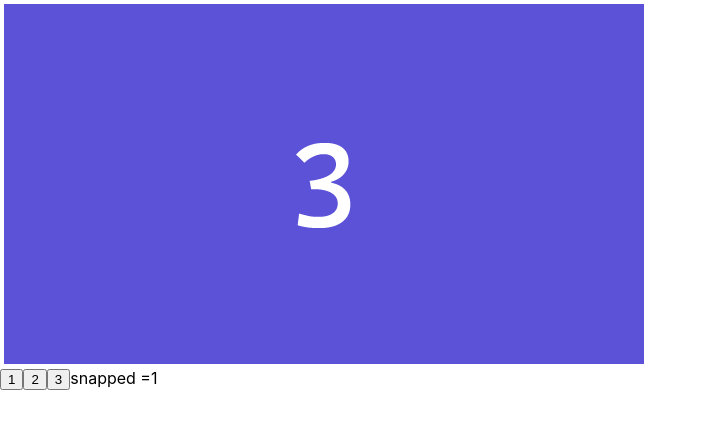
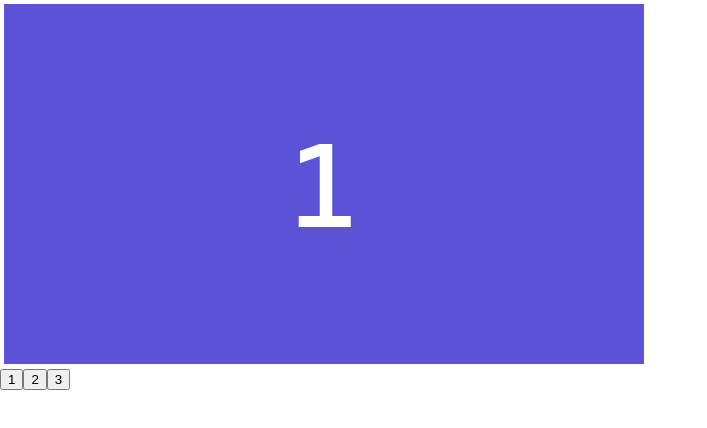
Before and after one commit to richardimaoka/tutorial-carousel-animation, a React (Create React App) app in the folder app/: page / in a window 1280 px wide. Shown: the top 428 px of the page, without its empty margins (0-707 px from the left). Built offline with nearby package versions, Linux system fonts and the light colour scheme.

Commit message:
buttons to work

```diff
--- a/app/src/App.tsx
+++ b/app/src/App.tsx
@@ -19,14 +19,18 @@ const CarouselItem = ({ imagePath }: CarouselItemProps) => {
 
 interface CarouselContainerProps {
   imagePathList: string[];
+  snappedIndex: number;
 }
 
-const CarouselContainer = ({ imagePathList }: CarouselContainerProps) => {
+const CarouselContainer = ({
+  imagePathList,
+  snappedIndex,
+}: CarouselContainerProps) => {
   return (
     <div
       style={{
         width: "648px",
-        overflowX: "auto",
+        overflowX: "hidden",
       }}
     >
       <div
@@ -34,7 +38,7 @@ const CarouselContainer = ({ imagePathList }: CarouselContainerProps) => {
           display: "flex",
           flexDirection: "row",
           transition: "all 0.3s linear",
-          transform: `translate(-1296px)`,
+          transform: `translate(${snappedIndex * -648}px)`,
         }}
       >
         {imagePathList.map((path) => (
@@ -51,11 +55,10 @@ const CarouselControl = () => {
 
   return (
     <div>
-      <CarouselContainer imagePathList={imagePathList} />
+      <CarouselContainer imagePathList={imagePathList} snappedIndex={snapped} />
       <button onClick={() => setSnapped(0)}>1</button>
       <button onClick={() => setSnapped(1)}>2</button>
       <button onClick={() => setSnapped(2)}>3</button>
-      <span>snapped ={snapped + 1}</span>
     </div>
   );
 };
```
